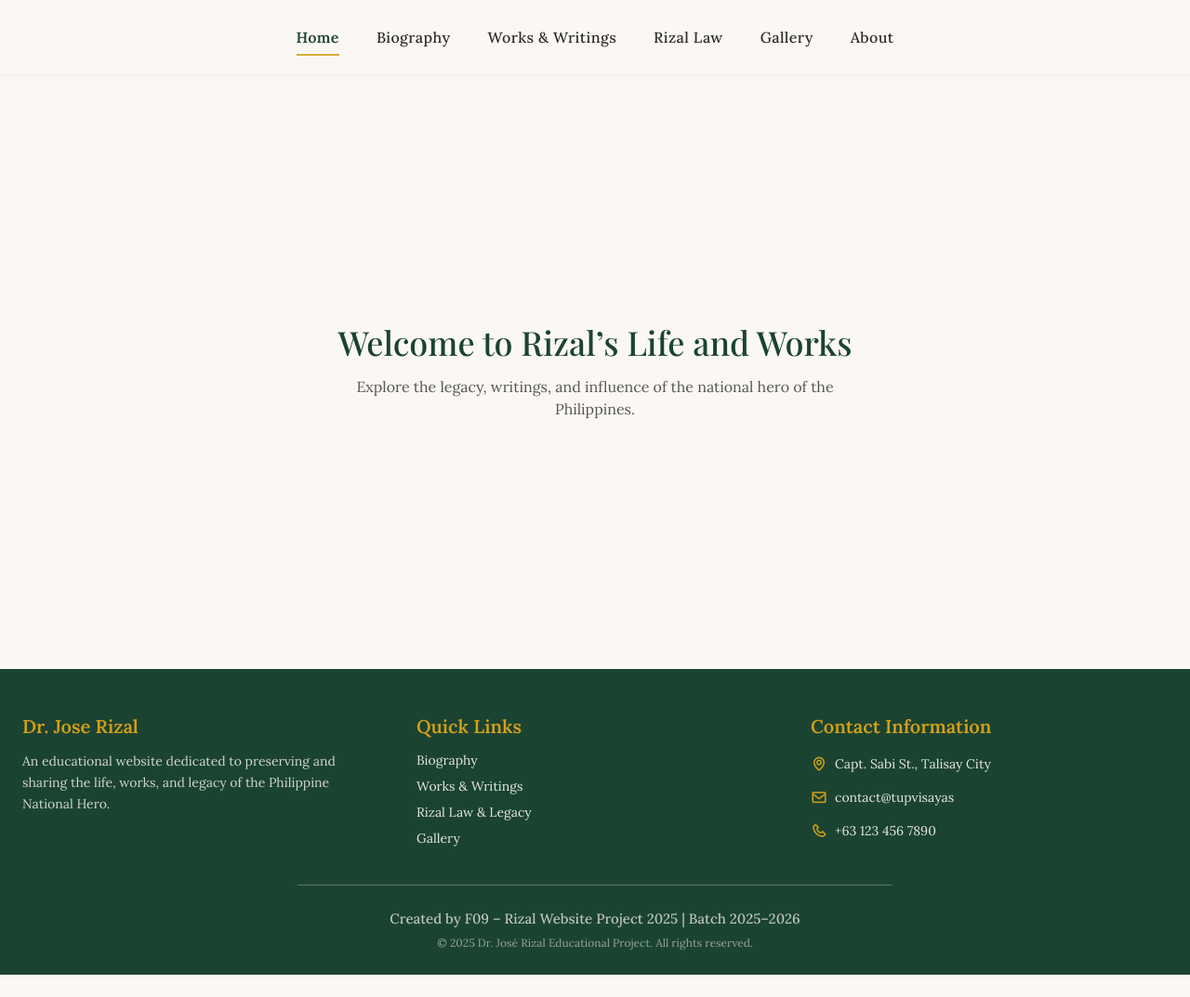
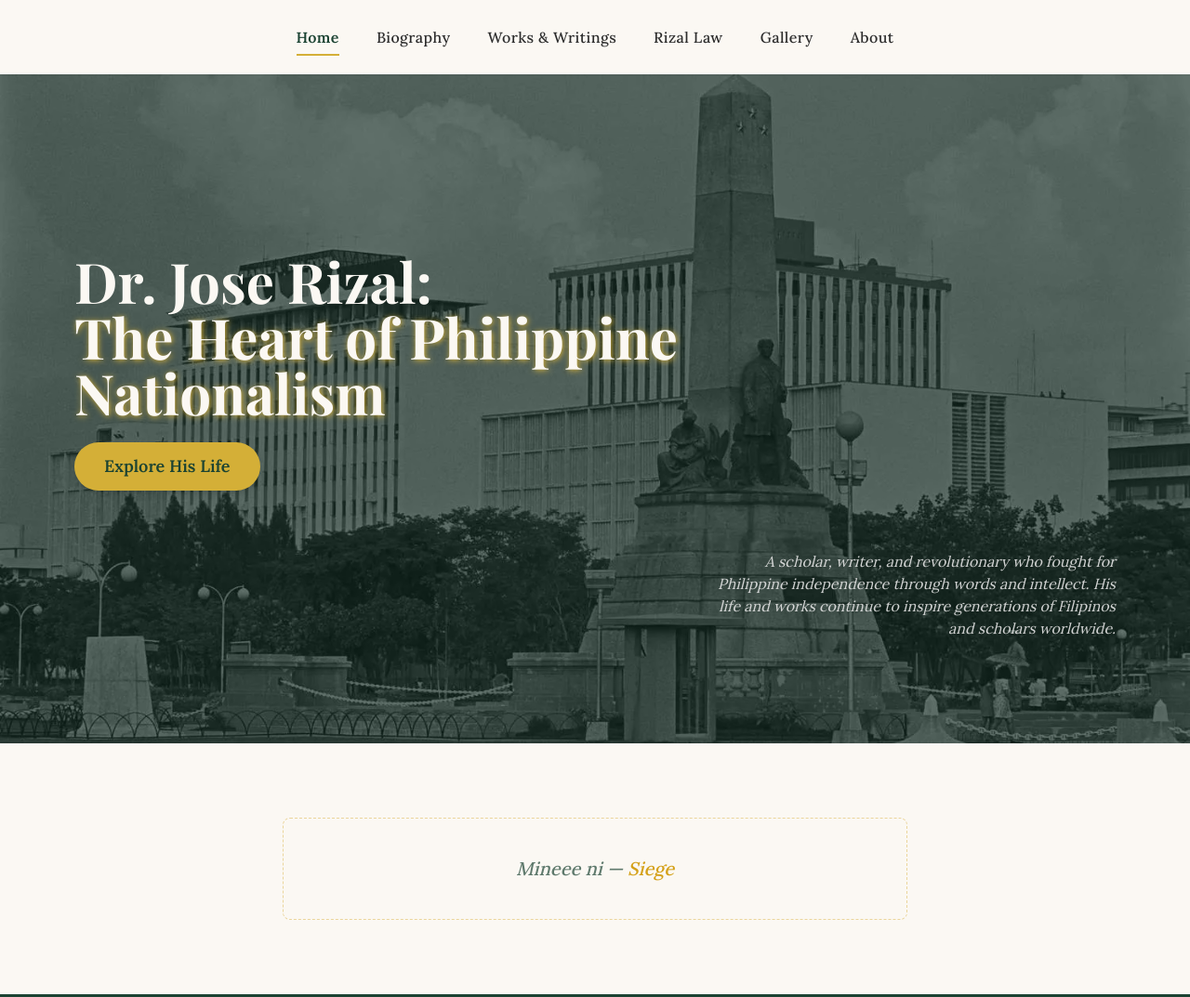
Before and after one commit to Siegenetics404/life-and-works-of-rizal, a plain HTML site: page index.html in a window 1280 px wide. Shown: the top 1073 px of the page at 93% size. Before the commit the page ends 1049 px from the top, so only its background shows below. Drawn offline with nearby package versions, Linux system fonts and the light colour scheme.

Commit message:
Added banner images and put banner in all pages

```diff
--- a/index.html
+++ b/index.html
@@ -22,16 +22,67 @@
     <div data-include="components/header.html"></div>
 
     <!-- main section with header offset -->
-    <main
-      class="pt-20 min-h-[calc(100vh-5rem)] flex items-center justify-center"
-    >
-      <section class="text-center">
-        <h1 class="text-4xl font-['Playfair_Display'] text-[#1B4332]">
-          Welcome to Rizal’s Life and Works
-        </h1>
-        <p class="mt-4 text-[#555555] max-w-xl mx-auto">
-          Explore the legacy, writings, and influence of the national hero of
-          the Philippines.
+    <main class="pt-20">
+      <!-- banner section -->
+      <section
+        class="relative h-[calc(100vh-5rem)] flex flex-col justify-center bg-center bg-cover px-8 md:px-20"
+        style="
+          background-image: url('assets/imgs/banner/hero-banner.webp');
+          background-size: cover;
+          background-position: center 40%;
+        "
+      >
+        <!-- overlays -->
+        <div class="absolute inset-0 bg-black/40"></div>
+        <div class="absolute inset-0 bg-[#1b4332]/40"></div>
+
+        <div
+          class="relative z-10 text-[#FBF8F3] flex flex-col justify-end gap-12 md:gap-16 mb-[-3rem] md:mb-[-5rem]"
+        >
+          <!-- left content -->
+          <div class="max-w-3xl text-left">
+            <h1
+              class="text-5xl md:text-6xl font-['Playfair_Display'] font-semibold leading-tight mb-6"
+            >
+              Dr. Jose Rizal:
+              <br />
+              <span
+                class="text-[#FBF8F3]"
+                style="text-shadow: 1px 1px 6px #d4af37"
+              >
+                The Heart of Philippine Nationalism
+              </span>
+            </h1>
+
+            <!-- explore button -->
+            <a
+              href="biography.html"
+              class="inline-block bg-[#D4AF37] text-[#1B4332] font-semibold text-lg px-8 py-3 rounded-full shadow-md hover:bg-[#c49b2e] transition-all duration-300"
+            >
+              Explore His Life
+            </a>
+          </div>
+
+          <!-- right paragraph (below on all screens) -->
+          <div
+            class="max-w-md self-end text-right text-[#E6E6E6]/90 italic text-sm md:text-base"
+          >
+            <p>
+              A scholar, writer, and revolutionary who fought for Philippine
+              independence through words and intellect. His life and works
+              continue to inspire generations of Filipinos and scholars
+              worldwide.
+            </p>
+          </div>
+        </div>
+      </section>
+
+      <!-- placeholder section -->
+      <section class="py-20 text-center text-[#2C2C2C]">
+        <p
+          class="text-lg md:text-xl font-medium italic text-[#1B4332]/70 border border-dashed border-[#D4A017]/40 rounded-lg max-w-2xl mx-auto py-10 bg-[#FBF8F3]"
+        >
+          Mineee ni — <span class="text-[#D4A017]">Siege</span>
         </p>
       </section>
     </main>
```
Also changed, not shown: about.html (+32 -10 lines), biography.html (+32 -11 lines), gallery.html (+32 -10 lines), rizal-law.html (+30 -10 lines), works-writings.html (+30 -10 lines), assets/imgs/banner/about-banner.webp (added), assets/imgs/banner/biography-banner.webp (added), assets/imgs/banner/gallery-banner.webp (added), assets/imgs/banner/hero-banner.webp (added), assets/imgs/banner/rizal-law-banner.webp (added), assets/imgs/banner/works-and-writings-banner.webp (added).
